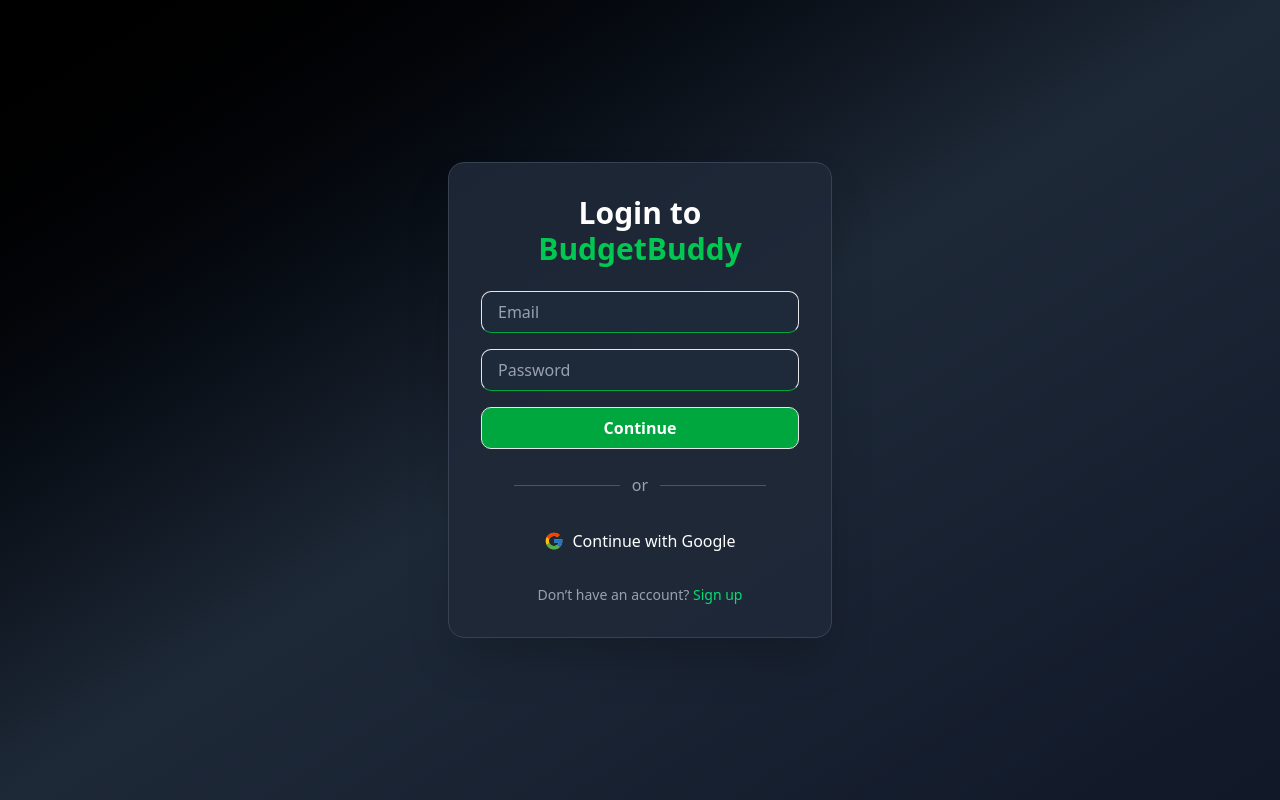
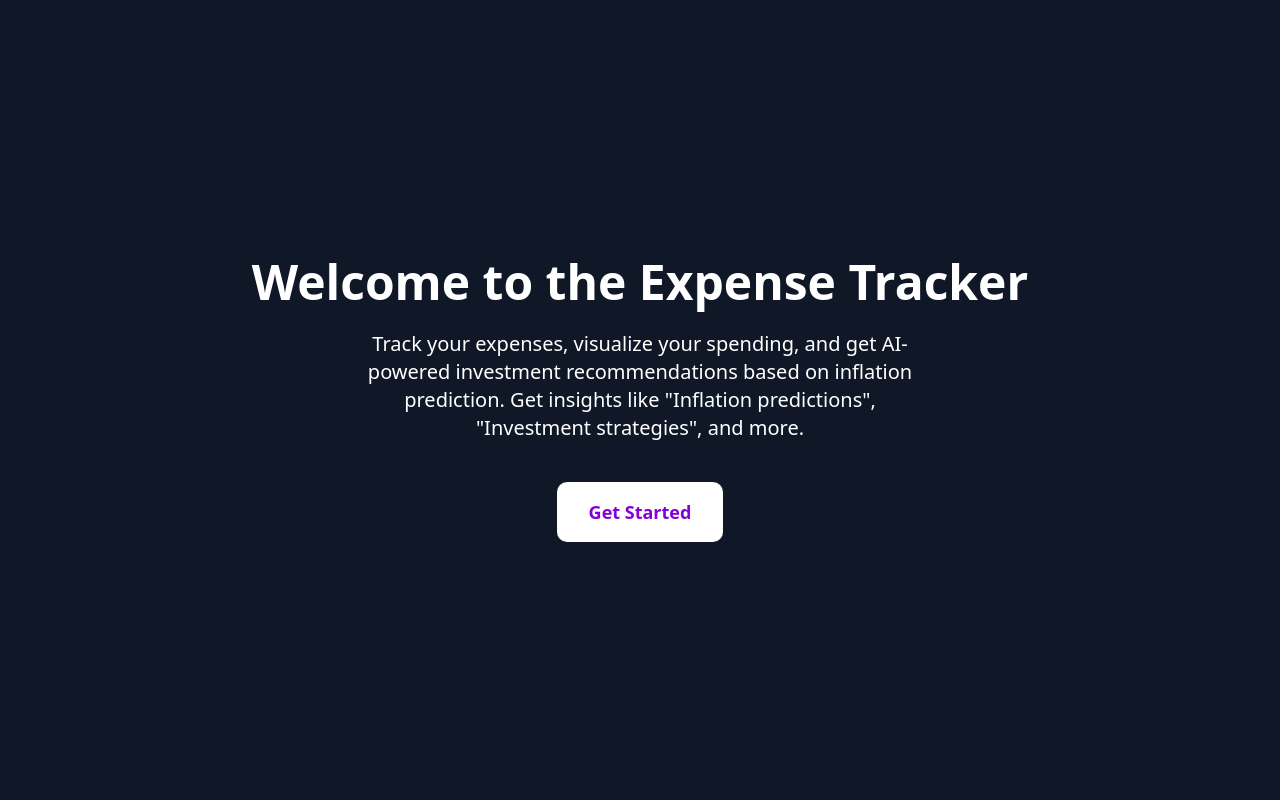
Before and after one commit to PS8760/Expense-Tracker, a Next.js app: page /auth/login in a window 1280 px wide. Built offline with nearby package versions, Linux system fonts and the light colour scheme; no server answers.

Commit message:
Update page.tsx

```diff
--- a/src/app/auth/login/page.tsx
+++ b/src/app/auth/login/page.tsx
@@ -1,83 +1,35 @@
 "use client";
 import { useState } from "react";
-import { useRouter } from "next/navigation";
-import { signInWithEmailAndPassword } from "firebase/auth";
-import { auth } from "@/firebase/firebaseConfig";
-import { FcGoogle } from "react-icons/fc";
+import Link from "next/link";
 
-export default function LoginPage() {
-  const router = useRouter();
-  const [email, setEmail] = useState("");
-  const [password, setPassword] = useState("");
-  const [error, setError] = useState<string | null>(null);
-
-  const handleLogin = async (e: React.FormEvent<HTMLFormElement>) => {
-    e.preventDefault();
-    setError(null);
-    try {
-      await signInWithEmailAndPassword(auth, email, password);
-      router.push("/dashboard");
-    } catch (err: unknown) {
-      if (err instanceof Error) {
-        setError("Login failed. Please check your credentials.");
-      } else {
-        setError("Something went wrong.");
-      }
-    }
-  };
+export default function Home() {
+  const [isHovering, setIsHovering] = useState(false);
 
   return (
-    <div className="min-h-screen flex items-center justify-center bg-gradient-to-br from-black via-[#1E2938] to-gray-900 backdrop-blur-md">
-      <div className="bg-[#1E2938]/90 p-8 rounded-2xl shadow-2xl w-full max-w-sm border border-gray-700">
-        <h2 className="text-3xl font-bold text-white mb-6 text-center">
-          Login to <span className="text-green-500">BudgetBuddy</span>
-        </h2>
-        {error && (
-          <p className="text-red-400 text-sm mb-4 text-center">{error}</p>
-        )}
-        <form onSubmit={handleLogin} className="space-y-4">
-          <input
-            type="email"
-            placeholder="Email"
-            required
-            className="w-full px-4 py-2 rounded-lg bg-gray-800 text-white  border border-b-green-600 placeholder-gray-400 outline-none focus:ring-2 focus:ring-green-500"
-            value={email}
-            onChange={(e) => setEmail(e.target.value)}
-          />
-          <input
-            type="password"
-            placeholder="Password"
-            required
-            className="w-full px-4 py-2 rounded-lg bg-gray-800 text-white  border border-b-green-600 placeholder-gray-400 outline-none focus:ring-2 focus:ring-green-500"
-            value={password}
-            onChange={(e) => setPassword(e.target.value)}
-          />
-          <button
-            type="submit"
-            className="w-full py-2 bg-green-600  border  hover:bg-green-700 rounded-lg text-white font-semibold transition"
-          >
-            Continue
-          </button>
-        </form>
-        <div className="my-6 flex items-center justify-center">
-          <div className="h-px w-1/3 bg-gray-600" />
-          <span className="mx-3 text-gray-400">or</span>
-          <div className="h-px w-1/3 bg-gray-600" />
-        </div>
-        <button className="w-full flex items-center justify-center gap-2 py-2  rounded-lg text-white hover:bg-gray-700 transition">
-          <FcGoogle size={20} />
-          Continue with Google
+    <main className="flex min-h-screen flex-col items-center justify-center bg-gray-900 p-6">
+      <h1 className="text-4xl sm:text-5xl font-bold text-white mb-6 text-center">
+        Welcome to the Expense Tracker
+      </h1>
+
+      <p className="text-white text-center max-w-xl mb-10 text-lg sm:text-xl">
+        Track your expenses, visualize your spending, and get AI-powered investment
+        recommendations based on inflation prediction. Get insights like &quot;Inflation predictions&quot;,
+        &quot;Investment strategies&quot;, and more.
+      </p>
+
+      <Link href="/signup">
+        <button
+          onMouseEnter={() => setIsHovering(true)}
+          onMouseLeave={() => setIsHovering(false)}
+          className={`px-8 py-4 text-lg rounded-lg transition-colors duration-300 font-semibold ${
+            isHovering
+              ? "bg-purple-700 text-white"
+              : "bg-white text-purple-700"
+          }`}
+        >
+          Get Started
         </button>
-        <p className="text-gray-400 text-sm mt-6 text-center">
-          Don’t have an account?{" "}
-          <span
-            className="text-green-400 hover:underline cursor-pointer"
-            onClick={() => router.push("/auth/signup")}
-          >
-            Sign up
-          </span>
-        </p>
-      </div>
-    </div>
+      </Link>
+    </main>
   );
 }
```
